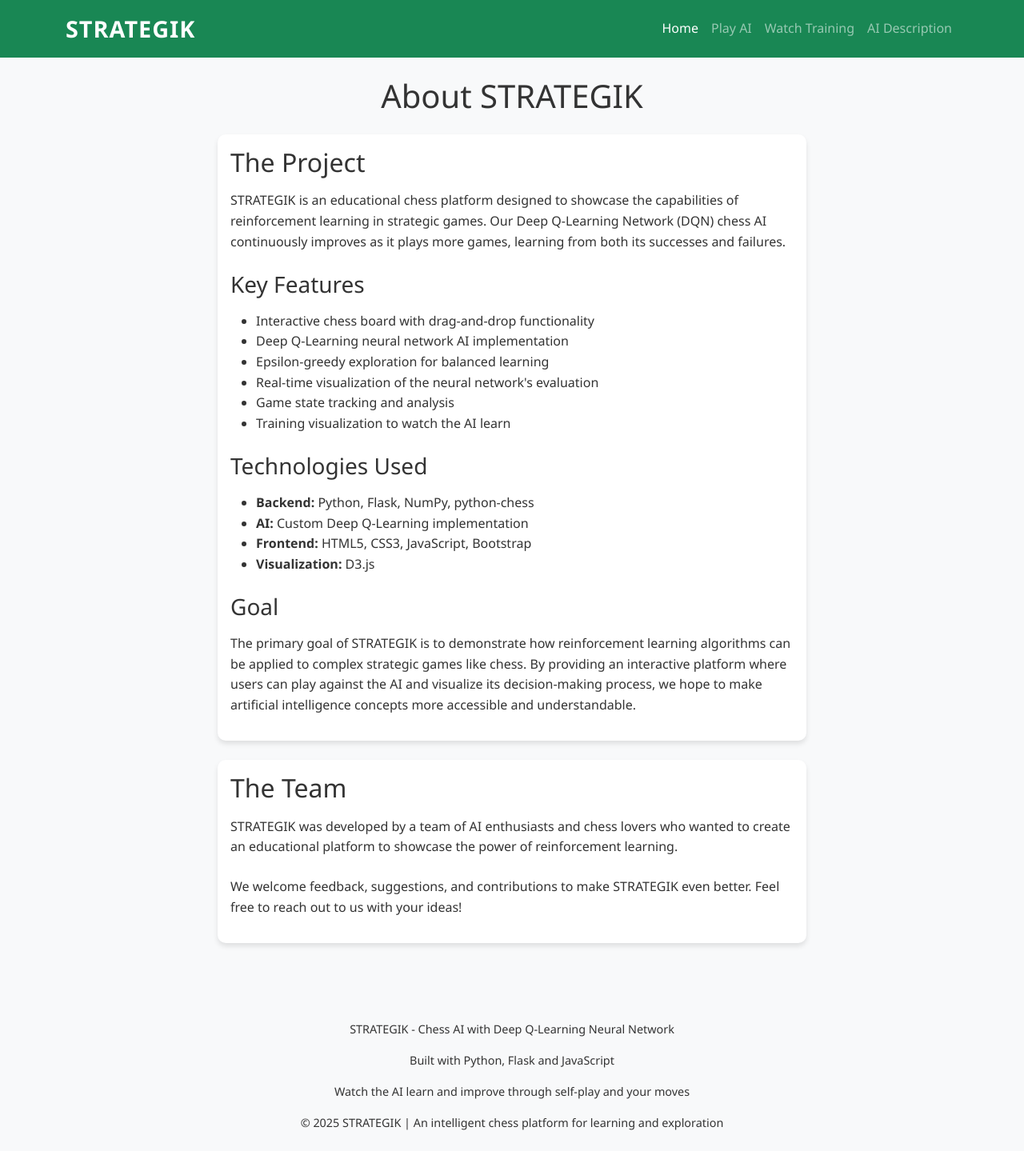
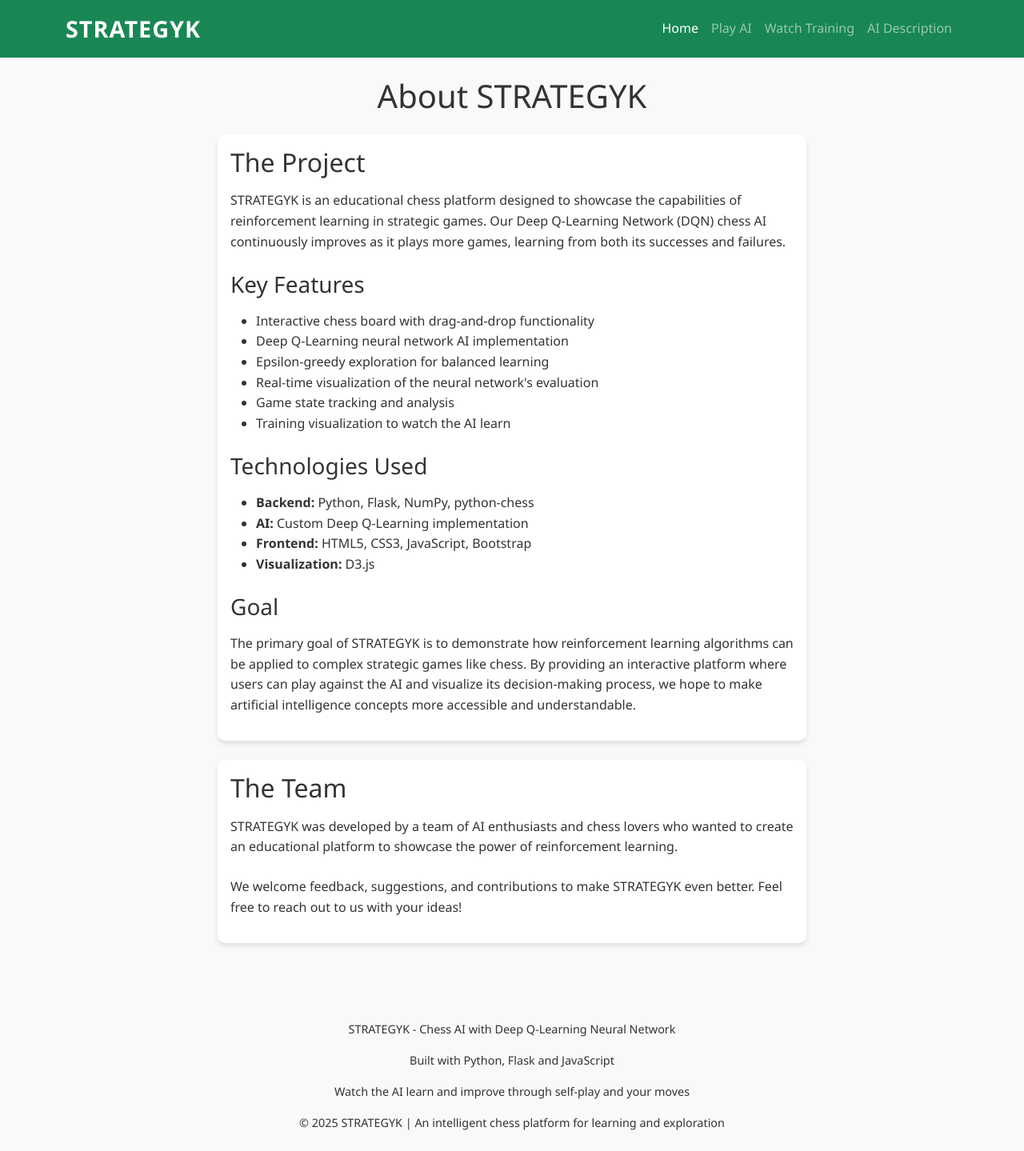
Before and after one commit to Roblox-Secure-login/STRATEGIK, a Flask app: page / in a window 1280 px wide. Shown: the whole page at 80% size. Run offline with Flask 3, Linux system fonts and the light colour scheme.

Commit message:
Correct the spelling of the application's name across the entire about page
Fixes a typo of the project name "STRATEGIK" to "STRATEGYK" in the about.html template.

Replit-Commit-Author: Agent
Replit-Commit-Session-Id: 9c928c6b-4e33-432e-9ff5-443782747115
Replit-Commit-Screenshot-Url: https://storage.googleapis.com/screenshot-production-us-central1/50cccb76-1e69-43e6-9e5b-34ff74e803c1/948bdeb4-b6cd-4b96-b3c5-cc3b2d534e69.jpg

```diff
--- a/templates/about.html
+++ b/templates/about.html
@@ -14,7 +14,7 @@
 <body>
     <header class="navbar navbar-expand-lg navbar-dark bg-success">
         <div class="container">
-            <a class="navbar-brand fw-bold" href="/">STRATEGIK</a>
+            <a class="navbar-brand fw-bold" href="/">STRATEGYK</a>
             <button class="navbar-toggler" type="button" data-bs-toggle="collapse" data-bs-target="#navbarNav">
                 <span class="navbar-toggler-icon"></span>
             </button>
@@ -38,14 +38,14 @@
     </header>
 
     <main class="container py-4">
-        <h1 class="text-center mb-4">About STRATEGIK</h1>
+        <h1 class="text-center mb-4">About STRATEGYK</h1>
 
         <div class="row">
             <div class="col-lg-8 mx-auto">
                 <div class="card mb-4">
                     <div class="card-body">
                         <h2 class="mb-3">The Project</h2>
-                        <p>STRATEGIK is an educational chess platform designed to showcase the capabilities of reinforcement learning in strategic games. Our Deep Q-Learning Network (DQN) chess AI continuously improves as it plays more games, learning from both its successes and failures.</p>
+                        <p>STRATEGYK is an educational chess platform designed to showcase the capabilities of reinforcement learning in strategic games. Our Deep Q-Learning Network (DQN) chess AI continuously improves as it plays more games, learning from both its successes and failures.</p>
 
                         <h3 class="mt-4 mb-3">Key Features</h3>
                         <ul>
@@ -66,16 +66,16 @@
                         </ul>
 
                         <h3 class="mt-4 mb-3">Goal</h3>
-                        <p>The primary goal of STRATEGIK is to demonstrate how reinforcement learning algorithms can be applied to complex strategic games like chess. By providing an interactive platform where users can play against the AI and visualize its decision-making process, we hope to make artificial intelligence concepts more accessible and understandable.</p>
+                        <p>The primary goal of STRATEGYK is to demonstrate how reinforcement learning algorithms can be applied to complex strategic games like chess. By providing an interactive platform where users can play against the AI and visualize its decision-making process, we hope to make artificial intelligence concepts more accessible and understandable.</p>
                     </div>
                 </div>
 
                 <div class="card">
                     <div class="card-body">
                         <h2 class="mb-3">The Team</h2>
-                        <p>STRATEGIK was developed by a team of AI enthusiasts and chess lovers who wanted to create an educational platform to showcase the power of reinforcement learning.</p>
+                        <p>STRATEGYK was developed by a team of AI enthusiasts and chess lovers who wanted to create an educational platform to showcase the power of reinforcement learning.</p>
 
-                        <p class="mt-4">We welcome feedback, suggestions, and contributions to make STRATEGIK even better. Feel free to reach out to us with your ideas!</p>
+                        <p class="mt-4">We welcome feedback, suggestions, and contributions to make STRATEGYK even better. Feel free to reach out to us with your ideas!</p>
                     </div>
                 </div>
             </div>
@@ -84,10 +84,10 @@
 
     <footer class="py-4 bg-light mt-5">
         <div class="container text-center">
-            <p>STRATEGIK - Chess AI with Deep Q-Learning Neural Network</p>
+            <p>STRATEGYK - Chess AI with Deep Q-Learning Neural Network</p>
             <p>Built with Python, Flask and JavaScript</p>
             <p>Watch the AI learn and improve through self-play and your moves</p>
-            <p class="mb-0">&copy; 2025 STRATEGIK | An intelligent chess platform for learning and exploration</p>
+            <p class="mb-0">&copy; 2025 STRATEGYK | An intelligent chess platform for learning and exploration</p>
         </div>
     </footer>
 
```
